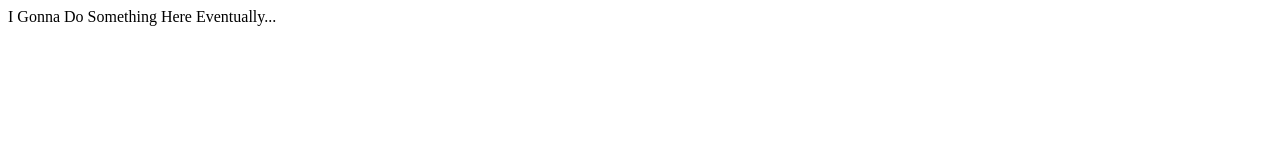
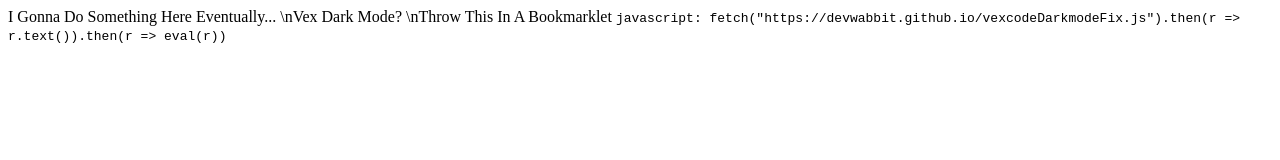
Before and after one commit to devwabbit/devwabbit.github.io, a plain HTML site: page index.html in a window 1280 px wide. Drawn offline with Linux system fonts and the light colour scheme.

Commit message:
Update index.html with Vex Dark Mode details
Added text and a bookmarklet code snippet for Vex Dark Mode.

```diff
--- a/index.html
+++ b/index.html
@@ -3,6 +3,8 @@
   <title>DevWabbit</title>
 </head>
 <body>
-  <span>I Gonna Do Something Here Eventually...</span>
-  <span></span>
+  <span>I Gonna Do Something Here Eventually...</span class="text">
+  <span>\nVex Dark Mode?</span>
+  <span>\nThrow This In A Bookmarklet</span>
+  <code>javascript: fetch("https://devwabbit.github.io/vexcodeDarkmodeFix.js").then(r => r.text()).then(r => eval(r))</code>
 </body>
```
